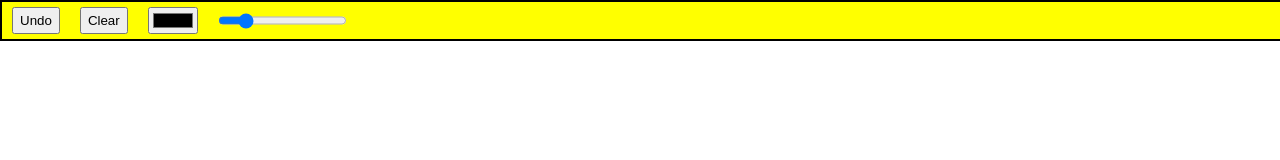
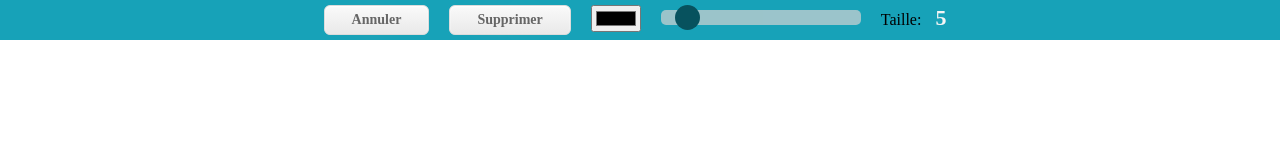
Before and after one commit to RichmondNda/RealTimePaint-app, a website: page public/index.html in a window 1280 px wide. Drawn offline with nearby package versions, Linux system fonts and the light colour scheme; no server answers.

Commit message:
ajout de la couleur

```diff
--- a/app.js
+++ b/app.js
@@ -34,8 +34,9 @@ const io = require("socket.io")(server)
         });
 
         socket.on('undo', () => {
+            socket.emit('undo');
             socket.broadcast.emit('undo');
-            socket.emit('undo');
+
         })
 
     })
--- a/public/css/paint.css
+++ b/public/css/paint.css
@@ -5,10 +5,11 @@ body {
 .top-nav {
     display: flex;
     flex-direction: row;
-    background-color: yellow;
-    border: 2px solid black;
+    background-color: #17a2b8;
+    /*border: 1px solid black;*/
     position: absolute;
     width: 100%;
+    justify-content: center;
 }
 
 .top-nav * {
@@ -18,3 +19,74 @@ body {
 #paint {
     display: block;
 }
+
+.myButton {
+	box-shadow:inset 0px 1px 2px 0px #ffffff;
+	background:linear-gradient(to bottom, #f9f9f9 5%, #e9e9e9 100%);
+	background-color:#f9f9f9;
+	border-radius:6px;
+	border:1px solid #dcdcdc;
+	display:inline-block;
+	cursor:pointer;
+	color:#666666;
+	font-family:Times New Roman;
+	font-size:14px;
+	font-weight:bold;
+	padding:6px 27px;
+	text-decoration:none;
+	text-shadow:0px 0px 43px #ffffff;
+}
+.myButton:hover {
+	background:linear-gradient(to bottom, #e9e9e9 5%, #f9f9f9 100%);
+	background-color:#e9e9e9;
+}
+.myButton:active {
+	position:relative;
+	top:1px;
+}
+
+/* PARTIE DU SLIDER */
+
+  .slider {
+
+    margin-top: 10px;
+    -webkit-appearance: none;
+
+    width: 200px;
+    height: 15px;
+    border-radius: 5px;
+    background: #d3d3d3;
+    outline: none;
+    opacity: 0.7;
+    -webkit-transition: .2s;
+    transition: opacity .2s;
+
+  }
+
+  .slider:hover {
+    opacity: 1;
+  }
+
+  .slider::-webkit-slider-thumb {
+    -webkit-appearance: none;
+    appearance: none;
+    width: 25px;
+    height: 25px;
+    border-radius: 50%;
+    background: #013138;
+    cursor: pointer;
+  }
+
+  .slider::-moz-range-thumb {
+    width: 25px;
+    height: 25px;
+    border-radius: 50%;
+    background: #013138;
+    cursor: pointer;
+  }
+
+  #demo{
+      font-weight: bolder;
+      font-size: 22px;
+      color: whitesmoke;
+  }
--- a/public/index.html
+++ b/public/index.html
@@ -5,10 +5,11 @@
      </head>
      <body>
         <div class="top-nav">
-            <button id="undo-btn">Undo</button>
-            <button id="clear-btn">Clear</button>
+            <button id="undo-btn" class="myButton">Annuler</button>
+            <button id="clear-btn" class="myButton">Supprimer</button>
             <input type="color" id="color-picker">
-            <input type="range" id="brush-size" min="1" max="50" value="10">
+            <input type="range" id="brush-size" min="1" max="50" value="5" class="slider">
+            <p>Taille: <span id="demo"></span></p>
         </div>
 
         <canvas id="paint"></canvas>
@@ -22,7 +23,13 @@
         <script src="/socket.io/socket.io.js"></script>
         <script src="js/paint.js"></script>
         <script>
+          var slider = document.getElementById("brush-size");
+          var output = document.getElementById("demo");
+          output.innerHTML = slider.value;
 
+          slider.oninput = function() {
+            output.innerHTML = this.value;
+          }
           var socket = io();
           socket.on('connect', function(){});
           socket.on('event', function(data){});
--- a/public/js/paint.js
+++ b/public/js/paint.js
@@ -1,5 +1,5 @@
 // public/js/paint.js
-socket = io.connect("http://localhost:3001/");
+socket = io.connect("http://localhost:3000/");
 
 
 var socket, canvas, ctx,
@@ -64,11 +64,10 @@ function init() {
     });
 
     $('#undo-btn').click(function () {
-
+        //strokes.pop();
+        //paint();
         socket.emit('undo');
 
-        // strokes.pop();
-        // paint();
     });
 
     $('#clear-btn').click(function () {
@@ -122,10 +121,10 @@ function mouseEvent(e) {
     socket.on('undo', () => {
         strokes.pop();
         paint();
-    })
+    });
 
 
-socket.on('clear', () => {
-    strokes = [];
-    paint();
-})
+    socket.on('clear', () => {
+        strokes = [];
+        paint();
+    });
```
